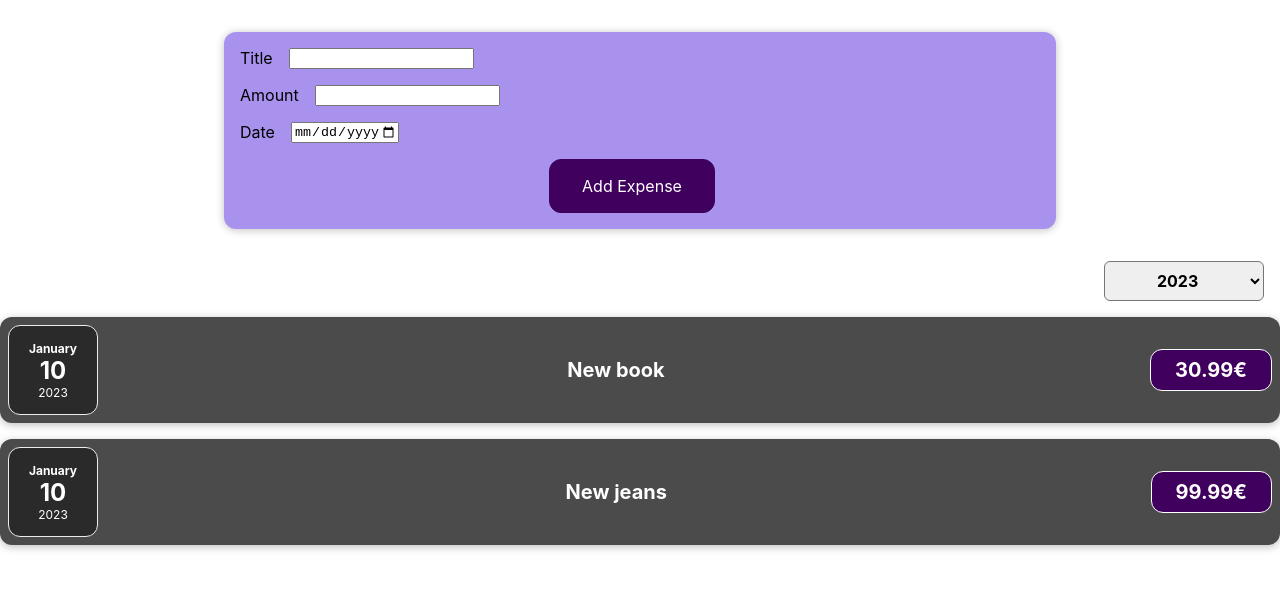
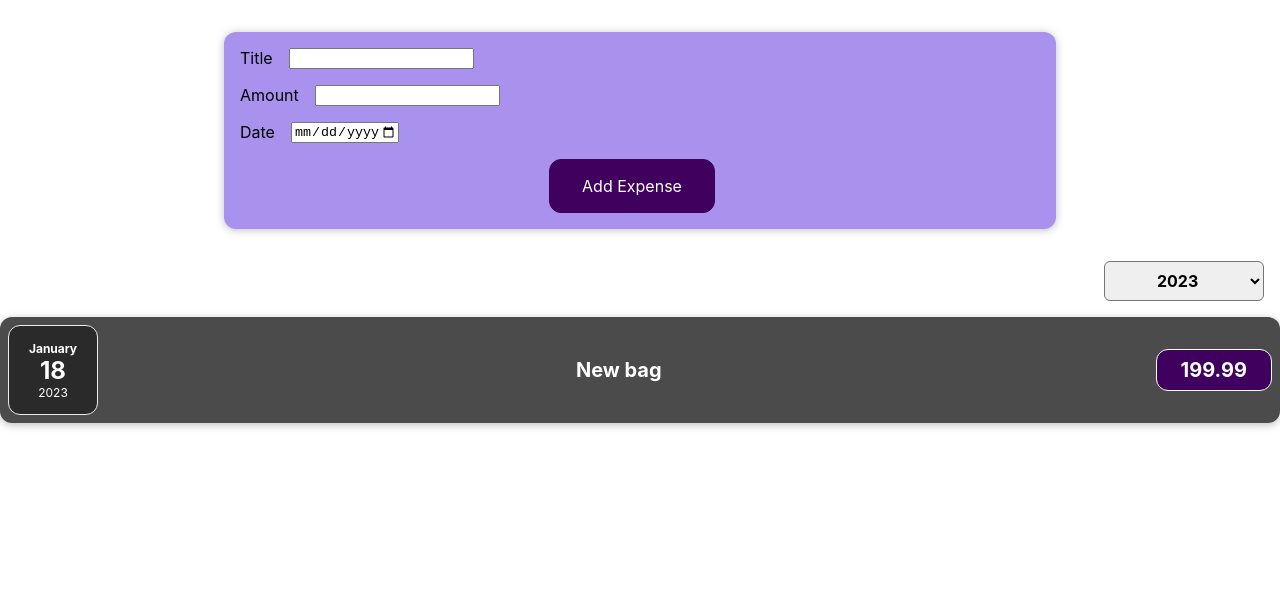
Before and after one commit to kevy60/Expenses, a React (Create React App) app: page / in a window 1280 px wide. Shown: the top 590 px of the page. Built offline with nearby package versions, Linux system fonts and the light colour scheme.

Commit message:
Ülesanne 4 - aasta järgi filtreeritud andmete kuvamine

```diff
--- a/src/App.js
+++ b/src/App.js
@@ -10,15 +10,21 @@ import NewExpense from "./components/NewExpense/NewExpense";
 const DUMMY_EXPENSES = [
         {
             id: 'e1',
-            date: new Date(2023, 0, 10),
+            date: new Date(2024, 0, 10),
             title:'New book',
             price: 30.99
         },
         {
             id: 'e2',
-            date: new Date(2023, 0, 10),
+            date: new Date(2024, 0, 10),
             title:'New jeans',
             price: 99.99
+        },
+        {
+            id: 'e3',
+            date: new Date(2023, 0, 18),
+            title:'New bag',
+            price: 199.99
         }
 
 
--- a/src/components/Expenses/ExpenseItem.js
+++ b/src/components/Expenses/ExpenseItem.js
@@ -14,7 +14,7 @@ const ExpenseItem = (props) => {
             <ExpenseDate date={props.expenseData.date}></ExpenseDate>
             <div className="expense-item__description">
                 <h2>{title}</h2>
-                <div className="expense-item__price">{props.expenseData.price}€</div>
+                <div className="expense-item__price">{props.expenseData.price}</div>
             </div>
 
         </div>
--- a/src/components/Expenses/Expenses.js
+++ b/src/components/Expenses/Expenses.js
@@ -23,19 +23,17 @@ const Expenses = (props) => {
 
 
 
+return (
+  <Card className="expenses">
+    <ExpensesFilter selected={filteredYear} onChangeFilter={filterChangeHandler} />
+    {props.expenses
+      .filter(expense => expense.date.getFullYear().toString() === filteredYear)
+      .map(expense => (
+        <ExpenseItem expenseData={expense} key={expense.id} />
+      ))}
+  </Card>
+);
 
-    return (
-        <Card className="expenses">
-            <ExpensesFilter selected={filteredYear}
-            onChangeFilter={filterChangeHandler}></ExpensesFilter>
-            {
-                props.expenses.map((expense) => {
-                return <ExpenseItem
-                   expenseData={expense}></ExpenseItem>
-                })
-            }
-        </Card>
-    )
 }
 
 
```
